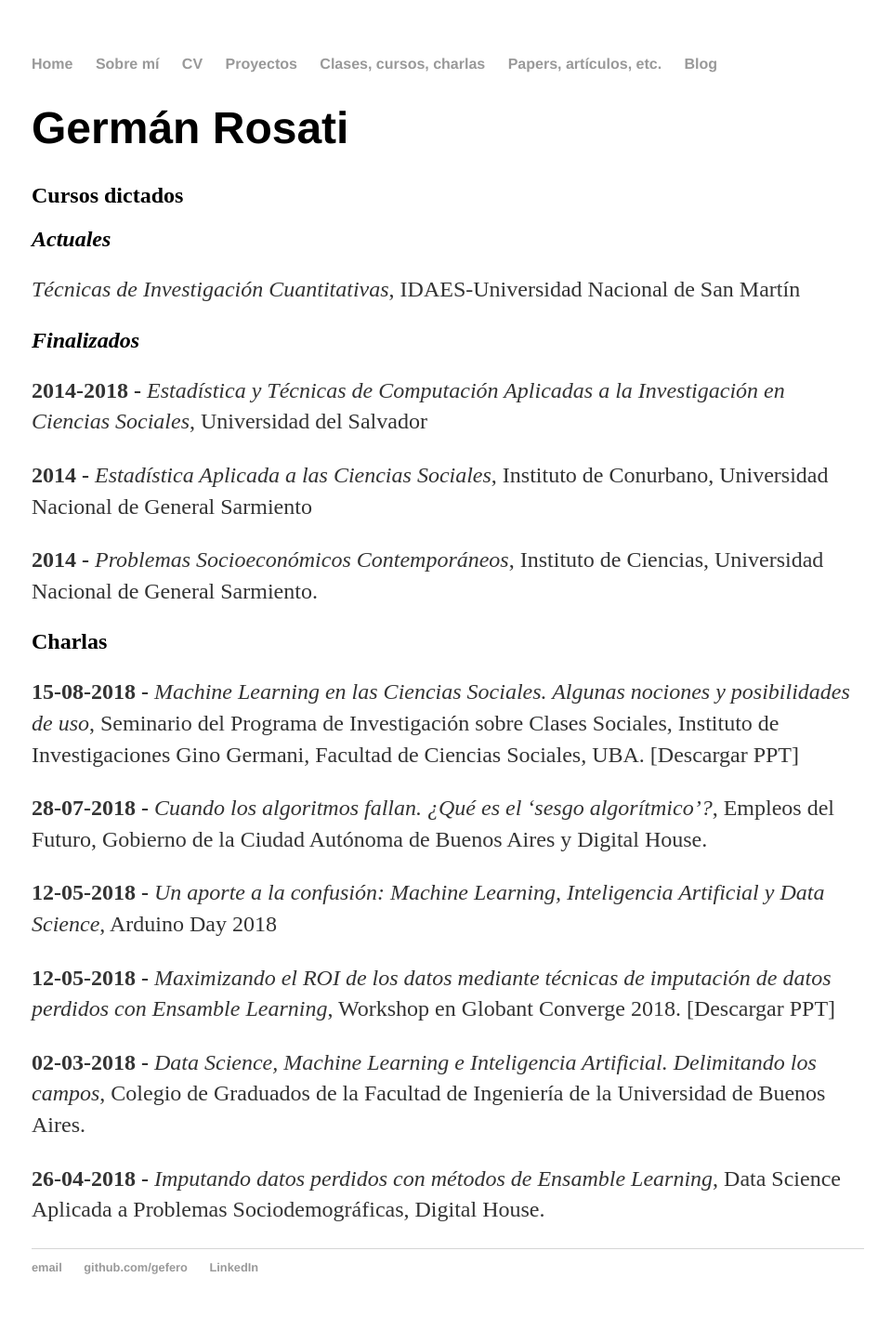
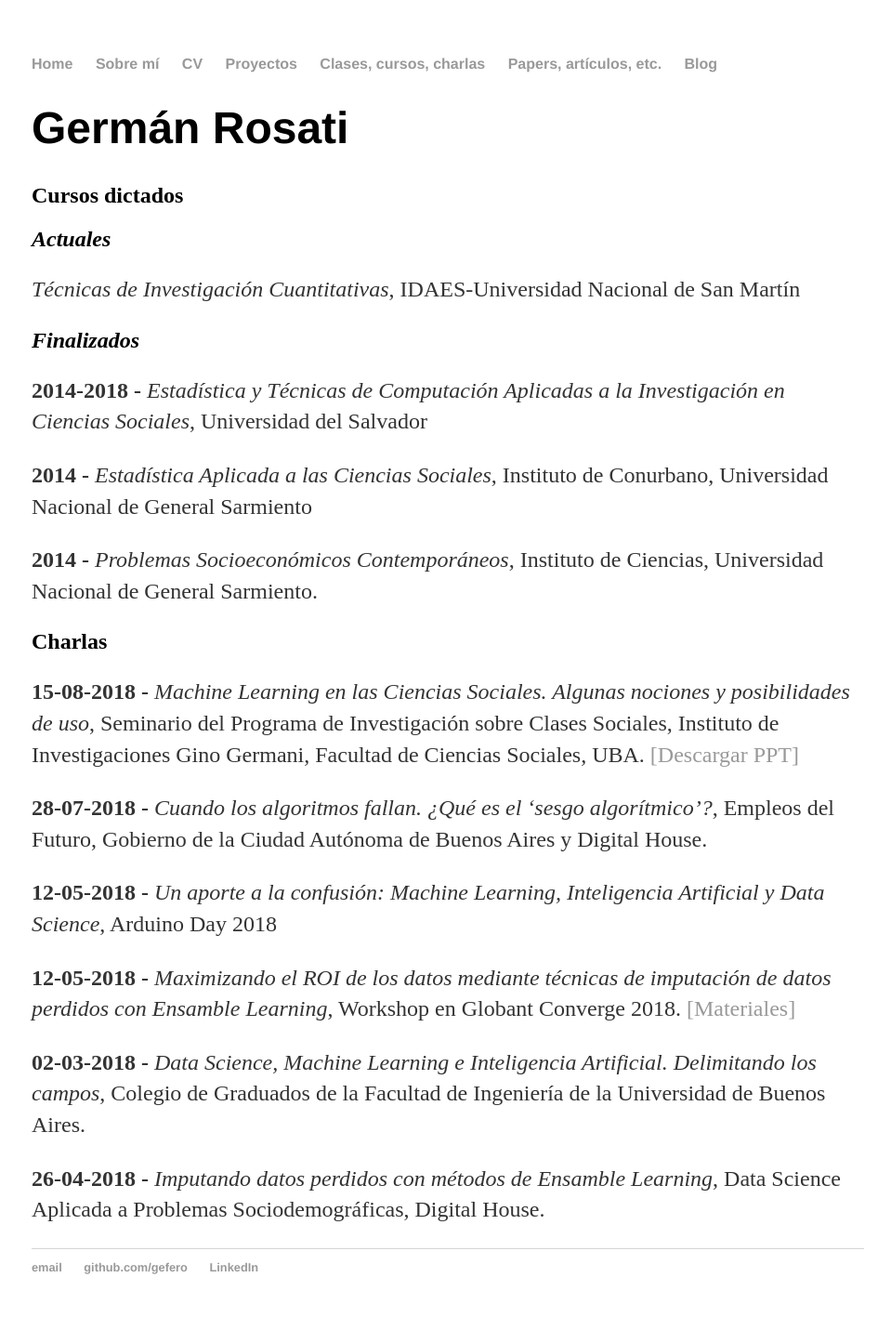
Before and after one commit to gefero/gefero.github.io, a Jekyll site: the page built from classes/index.html, in a window 1280 px wide. Shown: the whole page at 93% size, without its empty margins (158-1103 px from the left). Built offline with Jekyll 4.4.1, drawn with Linux system fonts in a browser that asks for light colours.

Commit message:
Update index.html

```diff
--- a/classes/index.html
+++ b/classes/index.html
@@ -12,10 +12,10 @@ title: Clases, cursos, etc.
 	<p><b>2014 - </b> <i>Estadística Aplicada a las Ciencias Sociales</i>, Instituto de Conurbano, Universidad Nacional de General Sarmiento</p>
 	<p><b>2014 - </b> <i>Problemas Socioeconómicos Contemporáneos</i>, Instituto de Ciencias, Universidad Nacional de General Sarmiento.</p>
 	<h2>Charlas</h2>
-	<p><b>15-08-2018 - </b><i> Machine Learning en las Ciencias Sociales. Algunas nociones y posibilidades de uso</i>, Seminario del Programa de Investigación sobre Clases Sociales, Instituto de Investigaciones Gino Germani, Facultad de Ciencias Sociales, UBA. [Descargar PPT]</p>
+	<p><b>15-08-2018 - </b><i> Machine Learning en las Ciencias Sociales. Algunas nociones y posibilidades de uso</i>, Seminario del Programa de Investigación sobre Clases Sociales, Instituto de Investigaciones Gino Germani, Facultad de Ciencias Sociales, UBA. <a href="https://github.com/gefero/gefero.github.io/blob/master/classes/_files/20180815_ML_y_CsSoc_IIGG.pdf" download>[Descargar PPT]</a></p>
 	<p><b>28-07-2018 - </b><i> Cuando los algoritmos fallan. ¿Qué es el ‘sesgo algorítmico’?</i>, Empleos del Futuro, Gobierno de la Ciudad Autónoma de Buenos Aires y Digital House.</p>
 	<p><b>12-05-2018 - </b><i> Un aporte a la confusión: Machine Learning, Inteligencia Artificial y Data Science</i>, Arduino Day 2018</p>
-	<p><b>12-05-2018 - </b><i> Maximizando el ROI de los datos mediante técnicas de imputación de datos perdidos con Ensamble Learning</i>, Workshop en Globant Converge 2018. [Descargar PPT]</p>
+	<p><b>12-05-2018 - </b><i> Maximizando el ROI de los datos mediante técnicas de imputación de datos perdidos con Ensamble Learning</i>, Workshop en Globant Converge 2018. <a href="https://github.com/gefero/WS_Converge2018">[Materiales]</a></p>
 	<p><b>02-03-2018 - </b><i> Data Science, Machine Learning e Inteligencia Artificial. Delimitando los campos</i>, Colegio de Graduados de la Facultad de Ingeniería de la Universidad de Buenos Aires.</p>
 	<p><b>26-04-2018 - </b><i> Imputando datos perdidos con métodos de Ensamble Learning</i>, Data Science Aplicada a Problemas Sociodemográficas, Digital House.</p>
 
```
